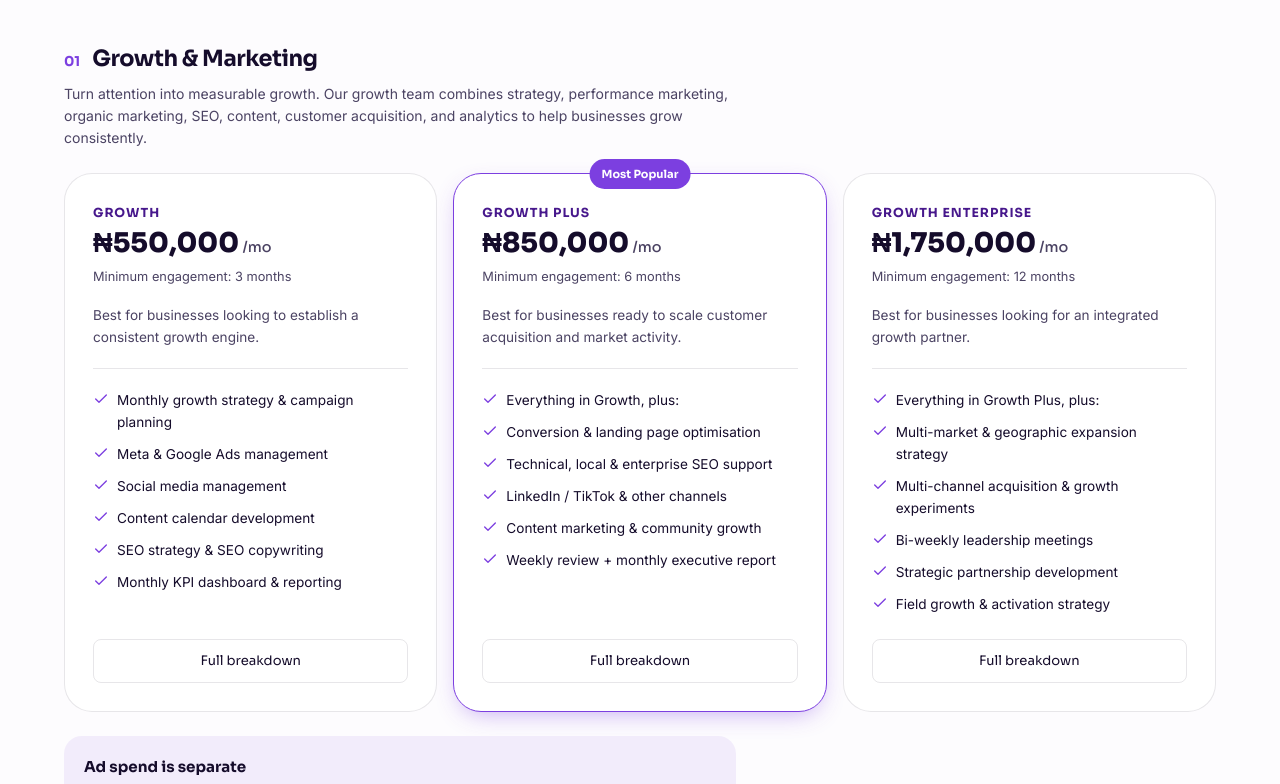
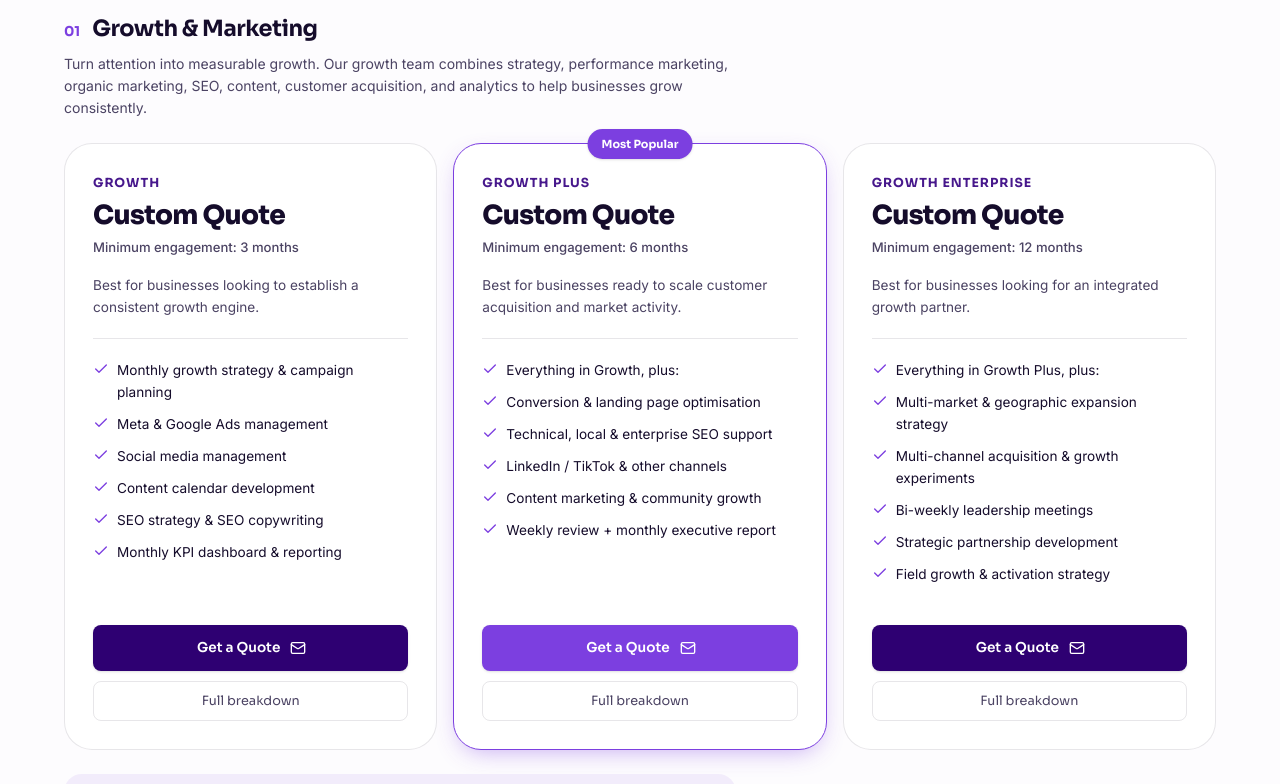
Before and after one commit to alvestudiomedia-hue/Alve-Studio-Website, a Next.js app: page /pricing in a window 1280 px wide. Shown: the part 1040-1824 px from the top of the page. Built offline with nearby package versions, Linux system fonts and the light colour scheme.

Commit message:
feat: replace fixed prices with custom quote model and email sender routing

```diff
--- a/src/app/pricing/page.tsx
+++ b/src/app/pricing/page.tsx
@@ -4,7 +4,7 @@ import { PricingPage } from "@/components/pricing/PricingPage";
 export const metadata: Metadata = {
   title: "Pricing",
   description:
-    "Digital products. Growth. Creative. Delivery. Field execution. Transparent starting prices for every Alve Studio service.",
+    "Digital products. Growth. Creative. Delivery. Field execution. Request a tailored quote for any Alve Studio service.",
 };
 
 export default function PricingRoute() {
--- a/src/components/pricing/PricingCategorySection.tsx
+++ b/src/components/pricing/PricingCategorySection.tsx
@@ -36,6 +36,8 @@ export function PricingCategorySection({ category }: { category: PricingCategory
               tier={tier}
               href={category.breakdownHref}
               index={index}
+              categoryTitle={category.title}
+              categoryId={category.id}
             />
           ))}
         </Reveal>
--- a/src/components/pricing/PricingHero.tsx
+++ b/src/components/pricing/PricingHero.tsx
@@ -43,7 +43,7 @@ export function PricingHero() {
             Digital products. Growth. Creative. Delivery. Field execution.
           </h1>
           <p className="mt-[1.1rem] text-[clamp(1.05rem,1.4vw,1.2rem)] leading-[1.65] text-white/72 text-pretty">
-            At Alve Studio, we help businesses build, launch, improve, and grow. Our services are available through flexible engagement models depending on what you need — from one-time projects to ongoing monthly partnerships. All prices shown are starting prices; complex projects are quoted based on scope, requirements, and execution needs.
+            At Alve Studio, we help businesses build, launch, improve, and grow. Our services are available through flexible engagement models depending on what you need — from one-time projects to ongoing monthly partnerships. Every engagement is custom-scoped and tailored to your goals. Request a quote directly to get started.
           </p>
         </div>
         <nav
--- a/src/components/pricing/PricingTierCard.tsx
+++ b/src/components/pricing/PricingTierCard.tsx
@@ -1,4 +1,4 @@
-import { Check } from "lucide-react";
+import { Check, Mail } from "lucide-react";
 import { Button } from "@/components/ui/Button";
 import { cn } from "@/lib/cn";
 import type { PricingTier } from "./types";
@@ -7,54 +7,103 @@ export function PricingTierCard({
   tier,
   href,
   index,
+  categoryTitle = "Studio Services",
 }: {
   tier: PricingTier;
   href: string;
   index: number;
+  categoryTitle?: string;
+  categoryId?: string;
 }) {
+  const quoteSubject = `Quote Request: ${categoryTitle} — ${tier.name}`;
+  const quoteBody = [
+    "Hi Alve Studio Team,",
+    "",
+    `I would like to request a tailored quote for the ${tier.name} package under ${categoryTitle}.`,
+    "",
+    `• Service: ${categoryTitle}`,
+    `• Package: ${tier.name}`,
+    `• Scope: ${tier.meta}`,
+    "",
+    "Company / Brand Name: ",
+    "Project Overview: ",
+    "Target Timeline: ",
+    "",
+    "Best regards,",
+  ].join("\n");
+
+  const quoteMailto = `mailto:hello@alvestudioagency.com?subject=${encodeURIComponent(
+    quoteSubject,
+  )}&body=${encodeURIComponent(quoteBody)}`;
+
   return (
     <article
       className={cn(
-        "service-card relative flex flex-col rounded-lg border bg-white p-7",
+        "service-card relative flex flex-col rounded-lg border bg-white p-7 transition-all duration-200 hover:shadow-lift",
         tier.featured ? "border-service-accent shadow-service-pop" : "border-service-line",
       )}
       data-aos="fade-up"
       data-aos-delay={index * 80}
     >
       {tier.featured ? (
-        <span className="absolute top-0 left-1/2 -translate-x-1/2 -translate-y-1/2 rounded-pill bg-service-accent px-3 py-1 font-service text-[0.7rem] font-bold text-white">
+        <span className="absolute top-0 left-1/2 -translate-x-1/2 -translate-y-1/2 rounded-pill bg-service-accent px-3.5 py-1 font-service text-[0.7rem] font-bold text-white shadow-sm">
           Most Popular
         </span>
       ) : null}
+
       <span className="font-service text-[0.78rem] font-bold tracking-[0.08em] uppercase text-service-accent-dark">
         {tier.name}
       </span>
-      <p className="my-2 font-service text-[1.7rem] font-extrabold text-service-ink">
-        {tier.price}
+
+      <div className="my-2.5 flex flex-wrap items-baseline gap-2">
+        <p className="font-service text-[1.65rem] font-extrabold tracking-tight text-service-ink">
+          {tier.price ?? "Custom Quote"}
+        </p>
         {tier.suffix ? (
-          <span className="text-[0.9rem] font-medium text-service-ink-soft"> {tier.suffix}</span>
+          <span className="text-[0.88rem] font-medium text-service-ink-soft">{tier.suffix}</span>
         ) : null}
-      </p>
-      <p className="mb-4 text-[0.8rem] text-service-ink-soft">{tier.meta}</p>
+      </div>
+
+      <p className="mb-4 text-[0.82rem] font-medium text-service-ink-soft">{tier.meta}</p>
+
       <p className="mb-5 border-b border-service-line pb-5 text-[0.85rem] text-service-ink-soft">
         {tier.bestFor}
       </p>
+
       <ul className="mb-6 flex flex-1 flex-col gap-2.5">
         {tier.features.map((feature) => (
-          <li key={feature} className="flex items-start gap-2 text-[0.85rem]">
+          <li key={feature} className="flex items-start gap-2 text-[0.85rem] text-service-ink">
             <Check className="mt-0.5 size-4 shrink-0 text-service-accent" aria-hidden="true" />
-            {feature}
+            <span>{feature}</span>
           </li>
         ))}
       </ul>
+
+      <div className="mt-auto flex flex-col gap-2.5 pt-4">
+        <Button
+          href={quoteMailto}
+          variant="primary"
+          size="sm"
+          className={cn(
+            "h-auto w-full justify-center rounded-pill py-3 font-service text-[0.85rem] font-semibold text-white shadow-sm transition-all",
+            tier.featured
+              ? "bg-service-accent hover:bg-service-accent-dark"
+              : "bg-purple-ink hover:bg-purple-mid",
+          )}
+          iconRight={<Mail className="size-4" />}
+        >
+          Get a Quote
+        </Button>
+
         <Button
           href={href}
           variant="secondary"
           size="sm"
-        className="h-auto rounded-pill border-service-line bg-transparent px-4 py-2.5 font-service text-[0.82rem] text-service-ink hover:border-service-accent hover:bg-white"
+          className="h-auto w-full justify-center rounded-pill border-service-line bg-transparent py-2 font-service text-[0.8rem] text-service-ink-soft hover:border-service-accent hover:bg-white hover:text-service-ink"
         >
           Full breakdown
         </Button>
+      </div>
     </article>
   );
 }
--- a/src/components/pricing/pricingData.ts
+++ b/src/components/pricing/pricingData.ts
@@ -12,8 +12,6 @@ export const pricingCategories: PricingCategory[] = [
     tiers: [
       {
         name: "Growth",
-        price: "₦550,000",
-        suffix: "/mo",
         meta: "Minimum engagement: 3 months",
         bestFor: "Best for businesses looking to establish a consistent growth engine.",
         features: [
@@ -27,8 +25,6 @@ export const pricingCategories: PricingCategory[] = [
       },
       {
         name: "Growth Plus",
-        price: "₦850,000",
-        suffix: "/mo",
         meta: "Minimum engagement: 6 months",
         bestFor: "Best for businesses ready to scale customer acquisition and market activity.",
         features: [
@@ -43,8 +39,6 @@ export const pricingCategories: PricingCategory[] = [
       },
       {
         name: "Growth Enterprise",
-        price: "₦1,750,000",
-        suffix: "/mo",
         meta: "Minimum engagement: 12 months",
         bestFor: "Best for businesses looking for an integrated growth partner.",
         features: [
@@ -74,7 +68,6 @@ export const pricingCategories: PricingCategory[] = [
     tiers: [
       {
         name: "Essential Web",
-        price: "₦750,000",
         meta: "One-time project",
         bestFor: "Best for businesses that need a professional digital presence.",
         features: [
@@ -88,7 +81,6 @@ export const pricingCategories: PricingCategory[] = [
       },
       {
         name: "Business Web",
-        price: "₦1,500,000",
         meta: "One-time project",
         bestFor: "Best for growing businesses that need a more advanced website.",
         features: [
@@ -103,7 +95,6 @@ export const pricingCategories: PricingCategory[] = [
       },
       {
         name: "Advanced Digital Product",
-        price: "₦3,000,000+",
         meta: "Custom project",
         bestFor: "Best for businesses building complex digital products.",
         features: [
@@ -119,7 +110,7 @@ export const pricingCategories: PricingCategory[] = [
     note: {
       title: "Website maintenance",
       description:
-        "From ₦100,000 / month, available after launch. Includes bug fixes, security updates, monitoring, performance optimisation, content updates, minor improvements, and technical support.",
+        "Available as a tailored post-launch retainer. Includes bug fixes, security updates, monitoring, performance optimisation, content updates, minor improvements, and technical support.",
     },
   },
   {
@@ -134,14 +125,12 @@ export const pricingCategories: PricingCategory[] = [
     tiers: [
       {
         name: "QA Essential",
-        price: "₦300,000",
         meta: "Per engagement",
         bestFor: "Best for businesses that need structured testing for a product or release.",
         features: ["Test planning & functional testing", "User flow & UI testing", "Cross-device testing", "Defect reporting", "Test summary report"],
       },
       {
         name: "QA Professional",
-        price: "₦600,000",
         meta: "Per engagement",
         bestFor: "Best for products requiring deeper testing before release.",
         features: ["Everything in QA Essential, plus:", "Regression, smoke & API testing", "Integration & authentication testing", "Cross-browser & staging validation", "Release readiness report"],
@@ -149,8 +138,6 @@ export const pricingCategories: PricingCategory[] = [
       },
       {
         name: "QA Continuous",
-        price: "₦1,000,000",
-        suffix: "/mo",
         meta: "Ongoing engagement",
         bestFor: "Best for teams releasing products continuously.",
         features: ["Continuous functional & regression testing", "Load / performance testing", "Staging & production validation", "Test case & defect tracking", "Sprint QA & release readiness support"],
@@ -168,16 +155,12 @@ export const pricingCategories: PricingCategory[] = [
     tiers: [
       {
         name: "Delivery Essential",
-        price: "₦400,000",
-        suffix: "/mo",
         meta: "Monthly engagement",
         bestFor: "Best for small teams that need structure and visibility.",
         features: ["Project planning & timeline management", "Milestone tracking", "Weekly progress reporting", "Sprint coordination & task tracking", "Basic risk management"],
       },
       {
         name: "Delivery Professional",
-        price: "₦750,000",
-        suffix: "/mo",
         meta: "Monthly engagement",
         bestFor: "Best for growing teams managing complex projects.",
         features: ["Everything in Delivery Essential, plus:", "Agile project management & sprint facilitation", "Product backlog management", "Vendor & stakeholder management", "Launch planning & go-live coordination"],
@@ -185,8 +168,6 @@ export const pricingCategories: PricingCategory[] = [
       },
       {
         name: "Delivery Partner",
-        price: "₦1,250,000",
-        suffix: "/mo",
         meta: "Monthly engagement",
         bestFor: "Best for businesses that need Alve to operate as an extension of their delivery team.",
         features: ["Dedicated delivery leadership", "Product, engineering & creative coordination", "Backlog, sprint & vendor management", "Launch & go-live management", "Executive reporting"],
@@ -204,14 +185,12 @@ export const pricingCategories: PricingCategory[] = [
     tiers: [
       {
         name: "Creative Starter",
-        price: "₦350,000",
         meta: "Per project",
         bestFor: "Best for new businesses that need a strong visual foundation.",
         features: ["Logo design", "Colour palette & typography", "Basic visual direction", "Social profile assets", "Basic brand assets"],
       },
       {
         name: "Brand & Creative",
-        price: "₦750,000",
         meta: "Per project",
         bestFor: "Best for businesses building or refreshing their brand identity.",
         features: ["Brand identity & logo system", "Colour system & typography", "Brand guidelines", "Social templates & marketing collateral", "Product mockups"],
@@ -219,7 +198,6 @@ export const pricingCategories: PricingCategory[] = [
       },
       {
         name: "Creative Partner",
-        price: "₦1,500,000+",
         meta: "Project / ongoing engagement",
         bestFor: "Best for businesses requiring a complete brand and creative system.",
         features: ["Brand strategy & visual identity system", "Campaign & social creative direction", "Marketing collateral & product mockups", "Advertising creatives", "Video creative direction & production coordination"],
@@ -227,7 +205,7 @@ export const pricingCategories: PricingCategory[] = [
     ],
     note: {
       title: "Ongoing creative retainer",
-      description: "From ₦500,000 / month, for businesses that need continuous creative production.",
+      description: "Available as a tailored monthly retainer for businesses that need continuous creative production.",
     },
   },
   {
@@ -241,16 +219,12 @@ export const pricingCategories: PricingCategory[] = [
     tiers: [
       {
         name: "Field Essential",
-        price: "₦350,000",
-        suffix: "/mo",
         meta: "Management fee",
         bestFor: "Best for brands running focused field campaigns or recurring activations.",
         features: ["Field campaign strategy & planning", "Activation planning & scheduling", "Field team coordination", "Basic logistics coordination", "Campaign performance reporting"],
       },
       {
         name: "Field Growth",
-        price: "₦750,000",
-        suffix: "/mo",
         meta: "Management fee",
         bestFor: "Best for brands running recurring or multi-location field campaigns.",
         features: ["Everything in Field Essential, plus:", "Multi-location planning", "Brand ambassador coordination", "Retail, campus & sampling campaigns", "Daily monitoring & post-campaign analysis"],
@@ -258,8 +232,6 @@ export const pricingCategories: PricingCategory[] = [
       },
       {
         name: "Field Scale",
-        price: "₦1,500,000+",
-        suffix: "/mo",
         meta: "Management fee",
         bestFor: "Best for large-scale or multi-location field operations.",
         features: ["National / multi-city campaign planning", "Brand ambassador network management", "Roadshow & retail activation management", "Field supervisors", "Executive campaign reporting"],
@@ -311,9 +283,9 @@ export const packageGuidance = [
 
 export const pricingNotes = [
   {
-    title: "Starting prices",
+    title: "Tailored Scope & Custom Quotes",
     description:
-      "All prices shown are starting prices. Final pricing depends on project scope, complexity, timeline, team requirements, and deliverables.",
+      "All engagements are custom-scoped and quoted based on project complexity, timeline, team requirements, and deliverables.",
   },
   {
     title: "No hidden execution costs",
--- a/src/components/pricing/types.ts
+++ b/src/components/pricing/types.ts
@@ -1,6 +1,6 @@
 export type PricingTier = {
   name: string;
-  price: string;
+  price?: string;
   suffix?: string;
   meta: string;
   bestFor: string;
--- a/src/components/ui/Button.tsx
+++ b/src/components/ui/Button.tsx
@@ -127,12 +127,13 @@ export function Button(props: ButtonProps) {
     >;
 
     if (isExternal(href)) {
+      const isMailOrTel = /^(mailto:|tel:)/i.test(href);
       return (
         <a
           href={href}
           className={classes}
-          target="_blank"
-          rel="noopener noreferrer"
+          target={isMailOrTel ? anchorProps.target : (anchorProps.target ?? "_blank")}
+          rel={isMailOrTel ? anchorProps.rel : (anchorProps.rel ?? "noopener noreferrer")}
           {...anchorProps}
         >
           {content}
```
Lines whose indentation alone changed are shown as unchanged.
